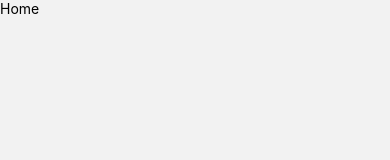
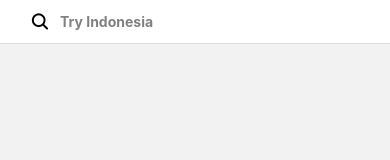
Before and after one commit to wind-create/airbnb, a React Native app: screen /Explore in a window 390 px wide. Shown: the top 160 px of the page. Built offline with nearby package versions, Linux system fonts and the light colour scheme.

Commit message:
explore search tab

```diff
--- a/src/screens/Main/Explore.js
+++ b/src/screens/Main/Explore.js
@@ -1,11 +1,39 @@
 import React from 'react';
-import { View, Text } from 'react-native';
+import {
+  View,
+  Text,
+  StyleSheet,
+  SafeAreaView,
+  TextInput,
+  Platform,
+  StatusBar
+} from "react-native";
+import Icon from 'react-native-vector-icons/Ionicons'
 
 const Explore = () => {
   return (
-    <View>
-      <Text>Home</Text>
-    </View>
+    <SafeAreaView style={{ flex: 1 }}>
+      <View style={{ flex: 1 }}>
+        <View style={{ backgroundColor: 'white', borderBottomWidth: 1, borderBottomColor: '#dddddd' }}>
+          <View style={{
+            flexDirection: 'row', padding: 10,
+            backgroundColor: 'white', marginHorizontal: 20,
+            shadowOffset: { width: 0, height: 0 },
+            shadowColor: 'black',
+            shadowOpacity: 0.2,
+            elevation: 1
+          }}>
+            <Icon name="ios-search" size={20} style={{ marginRight: 10 }} />
+            <TextInput
+              underlineColorAndroid="transparent"
+              placeholder="Try Indonesia"
+              placeholderTextColor="grey"
+              style={{ flex: 1, fontWeight: '700', backgroundColor: 'white' }}
+            />
+          </View>
+        </View>
+      </View>
+    </SafeAreaView>
   )
 };
 
```
